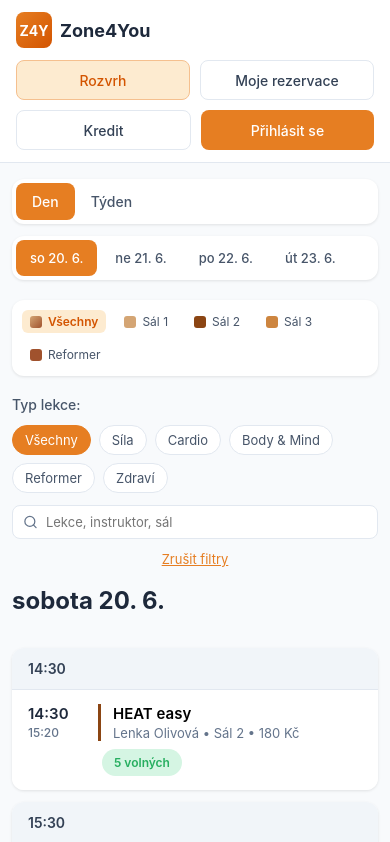
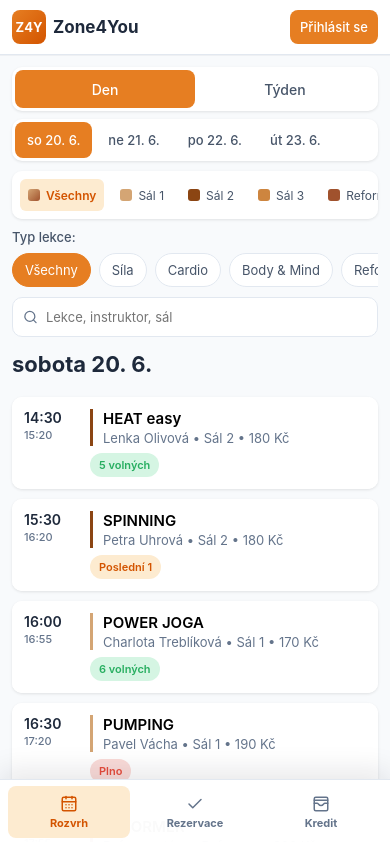
Before and after one commit to michalbaturko-lang/zone4youbooking, a Next.js app: page / in a window 390 px wide. Shown: the top 842 px of the page. Built offline with nearby package versions, Linux system fonts and the light colour scheme.

Commit message:
Polish mobile booking layout

```diff
--- a/src/app/globals.css
+++ b/src/app/globals.css
@@ -555,6 +555,10 @@ button:disabled {
   overflow-x: auto;
 }
 
+.week-mobile-list {
+  display: none;
+}
+
 .week-table {
   width: 100%;
   min-width: 900px;
@@ -1079,6 +1083,10 @@ button:disabled {
   animation: spin 0.8s linear infinite;
 }
 
+.mobile-tabbar {
+  display: none;
+}
+
 @keyframes spin {
   to {
     transform: rotate(360deg);
@@ -1086,16 +1094,6 @@ button:disabled {
 }
 
 @media (max-width: 900px) {
-  .header-content {
-    align-items: flex-start;
-    flex-direction: column;
-  }
-
-  .user-section {
-    width: 100%;
-    justify-content: flex-start;
-  }
-
   .credit-grid,
   .profile-grid {
     grid-template-columns: 1fr;
@@ -1103,69 +1101,246 @@ button:disabled {
 }
 
 @media (max-width: 768px) {
+  .header {
+    box-shadow: 0 1px 0 rgba(15, 23, 42, 0.04);
+  }
+
+  .header-content {
+    gap: 8px;
+    padding: 10px 12px;
+  }
+
+  .logo {
+    min-width: 0;
+    gap: 7px;
+    font-size: 17px;
+  }
+
+  .logo-icon {
+    width: 34px;
+    height: 34px;
+    border-radius: 8px;
+    font-size: 13px;
+  }
+
+  .user-section {
+    margin-left: auto;
+    gap: 6px;
+    flex-wrap: nowrap;
+  }
+
+  .header-nav-button {
+    display: none;
+  }
+
+  .auth-button,
+  .credit-display {
+    min-height: 34px;
+    padding: 8px 10px;
+    border-radius: 8px;
+    font-size: 13px;
+  }
+
   .main {
-    padding: 16px 12px;
+    padding: 12px 12px calc(88px + env(safe-area-inset-bottom));
+  }
+
+  .mobile-tabbar {
+    position: fixed;
+    right: 0;
+    bottom: 0;
+    left: 0;
+    z-index: 110;
+    display: grid;
+    grid-template-columns: repeat(auto-fit, minmax(72px, 1fr));
+    gap: 4px;
+    padding: 6px 8px calc(6px + env(safe-area-inset-bottom));
+    background: rgba(255, 255, 255, 0.98);
+    border-top: 1px solid var(--gray-200);
+    box-shadow: 0 -8px 28px rgba(15, 23, 42, 0.1);
+  }
+
+  .mobile-tabbar button {
+    display: grid;
+    min-height: 52px;
+    place-items: center;
+    align-content: center;
+    gap: 3px;
+    color: var(--gray-500);
+    background: transparent;
+    border: 0;
+    border-radius: 8px;
+    font-size: 11px;
+    font-weight: 700;
+  }
+
+  .mobile-tabbar button.active {
+    color: var(--primary-dark);
+    background: var(--primary-light);
   }
 
   .view-section {
-    align-items: stretch;
-    flex-direction: column;
+    display: grid;
+    gap: 8px;
+    margin-bottom: 10px;
+  }
+
+  .view-toggle {
+    width: 100%;
+    padding: 3px;
+    border-radius: 10px;
+  }
+
+  .view-btn {
+    flex: 1;
+    min-height: 38px;
+    padding: 8px 10px;
   }
 
   .day-selector {
     justify-content: flex-start;
+    width: 100%;
+    padding: 3px;
+    border-radius: 10px;
+  }
+
+  .day-btn {
+    min-height: 36px;
+    padding: 8px 12px;
   }
 
   .legend {
-    gap: 10px;
-    padding: 10px;
+    flex-wrap: nowrap;
+    gap: 8px;
+    overflow-x: auto;
+    margin-bottom: 10px;
+    padding: 8px;
+    border-radius: 10px;
+    scrollbar-width: none;
+  }
+
+  .legend::-webkit-scrollbar,
+  .filter-chips::-webkit-scrollbar,
+  .day-selector::-webkit-scrollbar {
+    display: none;
   }
 
   .legend-item {
+    flex: 0 0 auto;
+    min-height: 32px;
+    padding: 4px 8px;
     font-size: 12px;
   }
 
   .filter-section {
+    display: grid;
     align-items: stretch;
-    flex-direction: column;
+    gap: 8px;
+    margin-bottom: 14px;
+  }
+
+  .filter-label {
+    font-size: 13px;
   }
 
   .filter-chips {
     width: 100%;
+    flex-wrap: nowrap;
+    overflow-x: auto;
+    padding-bottom: 2px;
+    scrollbar-width: none;
+  }
+
+  .filter-chip {
+    flex: 0 0 auto;
+    min-height: 34px;
+    padding: 7px 12px;
   }
 
   .schedule-search {
     width: 100%;
-    border-radius: var(--radius-sm);
+    min-height: 40px;
+    border-radius: 10px;
   }
 
   .schedule-search input {
     width: 100%;
   }
 
+  .filter-reset {
+    justify-self: start;
+  }
+
+  .section-title {
+    margin-bottom: 10px;
+    font-size: 22px;
+  }
+
+  .day-block {
+    gap: 10px;
+  }
+
+  .time-group {
+    border-radius: 10px;
+  }
+
+  .time-group-header {
+    display: none;
+  }
+
   .lesson-row {
-    align-items: flex-start;
-    flex-wrap: wrap;
-    gap: 8px;
+    display: grid;
+    grid-template-columns: 56px minmax(0, 1fr);
+    align-items: start;
+    gap: 7px 10px;
+    padding: 12px;
   }
 
   .lesson-time {
-    width: 62px;
+    width: auto;
+    font-size: 14px;
+  }
+
+  .lesson-time small {
+    font-size: 11px;
   }
 
   .lesson-info {
-    flex-basis: calc(100% - 70px);
+    padding-left: 10px;
   }
 
   .lesson-badges {
-    width: 100%;
+    grid-column: 2;
+    width: auto;
     justify-content: flex-start;
     margin-left: 0;
-    padding-left: 74px;
+    padding-left: 0;
+    gap: 6px;
   }
 
-  .lesson-status {
+  .lesson-status,
+  .reservation-badge {
+    padding: 5px 9px;
     text-align: center;
+    font-size: 11px;
+  }
+
+  .schedule-week {
+    overflow-x: visible;
+  }
+
+  .week-table {
+    display: none;
+  }
+
+  .week-mobile-list {
+    display: grid;
+    gap: 12px;
+  }
+
+  .week-mobile-day {
+    display: grid;
+    gap: 10px;
   }
 
   .reservation-card,
@@ -1179,22 +1354,89 @@ button:disabled {
     width: 100%;
   }
 
+  .credit-card,
+  .profile-card,
+  .profile-details {
+    padding: 14px;
+    border-radius: 10px;
+  }
+
+  .credit-header {
+    gap: 10px;
+    margin-bottom: 12px;
+  }
+
+  .credit-balance {
+    justify-content: center;
+    width: 100%;
+    font-size: 17px;
+  }
+
   .topup-grid {
-    grid-template-columns: 1fr;
+    grid-template-columns: repeat(2, minmax(0, 1fr));
+    gap: 8px;
+  }
+
+  .transaction-row {
+    align-items: flex-start;
+    padding: 10px 0;
+  }
+
+  .avatar {
+    width: 78px;
+    height: 78px;
+    font-size: 26px;
+  }
+
+  .toast-container {
+    top: auto;
+    right: 12px;
+    bottom: calc(82px + env(safe-area-inset-bottom));
+    left: 12px;
+  }
+
+  .toast {
+    max-width: none;
+    padding: 12px 14px;
+  }
+
+  .modal-overlay {
+    align-items: flex-end;
+    padding: 0;
   }
 
   .modal {
     max-width: 100%;
+    max-height: min(92vh, 720px);
+    border-radius: 16px 16px 0 0;
+  }
+
+  .modal-header {
+    padding: 16px;
+  }
+
+  .modal-body {
+    padding: 16px;
   }
 
   .modal-instructor-section {
     align-items: flex-start;
+    gap: 12px;
+    padding: 12px;
   }
 
   .modal-instructor-photo {
-    width: 96px;
-    height: 96px;
-    min-width: 96px;
+    width: 82px;
+    height: 82px;
+    min-width: 82px;
+  }
+
+  .modal-instructor-info h4 {
+    font-size: 18px;
+  }
+
+  .modal-description {
+    padding: 12px;
   }
 
   .modal-actions {
@@ -1204,22 +1446,23 @@ button:disabled {
 
 @media (max-width: 520px) {
   .header-content {
-    gap: 12px;
+    gap: 8px;
   }
 
-  .user-section .btn:not(.btn-icon),
-  .credit-display {
-    flex: 1;
-    min-width: 130px;
+  .logo span {
+    max-width: 94px;
+    overflow: hidden;
+    text-overflow: ellipsis;
   }
 
-  .modal-overlay {
-    align-items: flex-end;
-    padding: 10px;
+  .auth-button,
+  .credit-display {
+    min-width: 0;
+    white-space: nowrap;
   }
 
   .modal {
-    max-height: calc(100vh - 20px);
+    max-height: 92vh;
   }
 
   .modal-info-row {
@@ -1231,3 +1474,13 @@ button:disabled {
     text-align: left;
   }
 }
+
+@media (max-width: 360px) {
+  .logo span {
+    display: none;
+  }
+
+  .topup-grid {
+    grid-template-columns: 1fr;
+  }
+}
--- a/src/app/page.tsx
+++ b/src/app/page.tsx
@@ -184,6 +184,7 @@ export default function Home() {
 
   const activeReservations = reservations.filter((reservation) => reservation.status === "active");
   const waitingEntries = waitlist.filter((entry) => entry.status === "waiting");
+  const hasActiveFilters = room !== "Všechny" || category !== "Všechny" || query.trim().length > 0;
 
   async function withBusy<T>(key: string, action: () => Promise<T>, success?: string) {
     setBusy(key);
@@ -301,29 +302,41 @@ export default function Home() {
           </button>
 
           <div className="user-section">
-            <button className={`btn btn-outline ${section === "schedule" ? "active" : ""}`} onClick={() => setSection("schedule")}>
+            <button
+              className={`btn btn-outline header-nav-button ${section === "schedule" ? "active" : ""}`}
+              onClick={() => setSection("schedule")}
+            >
               Rozvrh
             </button>
-            <button className={`btn btn-outline ${section === "reservations" ? "active" : ""}`} onClick={() => setSection("reservations")}>
+            <button
+              className={`btn btn-outline header-nav-button ${section === "reservations" ? "active" : ""}`}
+              onClick={() => setSection("reservations")}
+            >
               Moje rezervace
             </button>
-            <button className={`btn btn-outline ${section === "credit" ? "active" : ""}`} onClick={() => setSection("credit")}>
+            <button
+              className={`btn btn-outline header-nav-button ${section === "credit" ? "active" : ""}`}
+              onClick={() => setSection("credit")}
+            >
               Kredit
             </button>
             {snapshot?.user && (
-              <button className={`btn btn-outline ${section === "profile" ? "active" : ""}`} onClick={() => setSection("profile")}>
+              <button
+                className={`btn btn-outline header-nav-button ${section === "profile" ? "active" : ""}`}
+                onClick={() => setSection("profile")}
+              >
                 Profil
               </button>
             )}
             {snapshot?.user ? (
               <>
                 <div className="credit-display">{money(snapshot.user.creditBalanceKc)}</div>
-                <button className="btn btn-primary" onClick={handleLogout}>
+                <button className="btn btn-primary auth-button" onClick={handleLogout}>
                   Odhlásit
                 </button>
               </>
             ) : (
-              <button className="btn btn-primary" onClick={() => setModal("login")}>
+              <button className="btn btn-primary auth-button" onClick={() => setModal("login")}>
                 Přihlásit se
               </button>
             )}
@@ -393,9 +406,11 @@ export default function Home() {
                 <Search size={16} />
                 <input value={query} onChange={(event) => setQuery(event.target.value)} placeholder="Lekce, instruktor, sál" />
               </label>
+              {hasActiveFilters && (
                 <button className="filter-reset" onClick={clearFilters}>
                   Zrušit filtry
                 </button>
+              )}
             </div>
 
             {view === "day" && (
@@ -432,6 +447,7 @@ export default function Home() {
                 {filteredLessons.length === 0 ? (
                   <EmptyState icon={<CalendarDays />} title="Žádné lekce neodpovídají filtrům" actionLabel="Zrušit filtry" onAction={clearFilters} />
                 ) : (
+                  <>
                     <table className="week-table">
                       <thead>
                         <tr>
@@ -472,6 +488,29 @@ export default function Home() {
                         ))}
                       </tbody>
                     </table>
+
+                    <div className="week-mobile-list">
+                      {visibleLessonsByDay
+                        .filter(({ lessons: dayLessons }) => dayLessons.length > 0)
+                        .map(({ day, lessons: dayLessons }) => (
+                          <section className="week-mobile-day" key={day}>
+                            <h2 className="section-title">{formatDay(`${day}T12:00:00`, "long")}</h2>
+                            <div className="time-group">
+                              {dayLessons.map((lesson) => (
+                                <LessonRow
+                                  key={lesson.id}
+                                  lesson={lesson}
+                                  rules={rules}
+                                  reservation={reservationFor(lesson, reservations)}
+                                  waitlistEntry={waitlistFor(lesson, waitlist)}
+                                  onOpen={() => openLesson(lesson)}
+                                />
+                              ))}
+                            </div>
+                          </section>
+                        ))}
+                    </div>
+                  </>
                 )}
               </div>
             )}
@@ -613,6 +652,27 @@ export default function Home() {
           </section>
         )}
       </main>
+
+      <nav className="mobile-tabbar" aria-label="Navigace">
+        <button className={section === "schedule" ? "active" : ""} onClick={() => setSection("schedule")}>
+          <CalendarDays size={18} />
+          <span>Rozvrh</span>
+        </button>
+        <button className={section === "reservations" ? "active" : ""} onClick={() => setSection("reservations")}>
+          <Check size={18} />
+          <span>Rezervace</span>
+        </button>
+        <button className={section === "credit" ? "active" : ""} onClick={() => setSection("credit")}>
+          <WalletCards size={18} />
+          <span>Kredit</span>
+        </button>
+        {snapshot?.user && (
+          <button className={section === "profile" ? "active" : ""} onClick={() => setSection("profile")}>
+            <UserRound size={18} />
+            <span>Profil</span>
+          </button>
+        )}
+      </nav>
 
       {modal === "login" && <LoginModal busy={busy} onClose={() => setModal(null)} onLogin={handleLogin} />}
 
```
Lines whose indentation alone changed are shown as unchanged.
